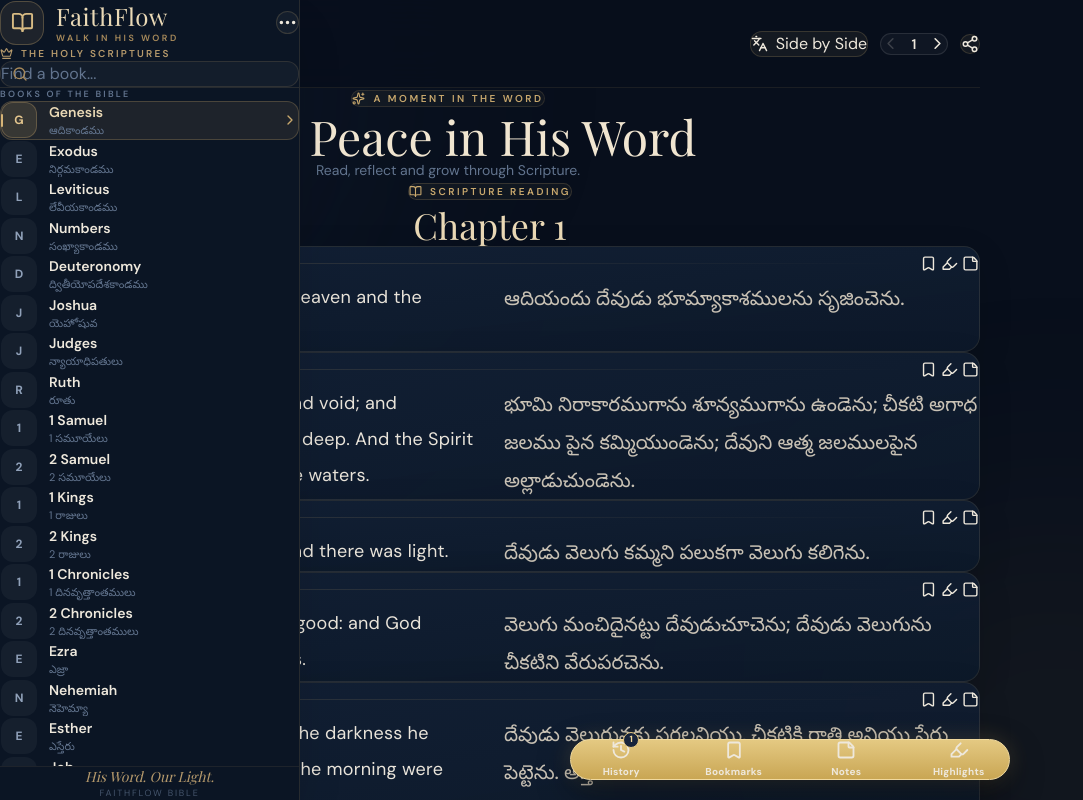
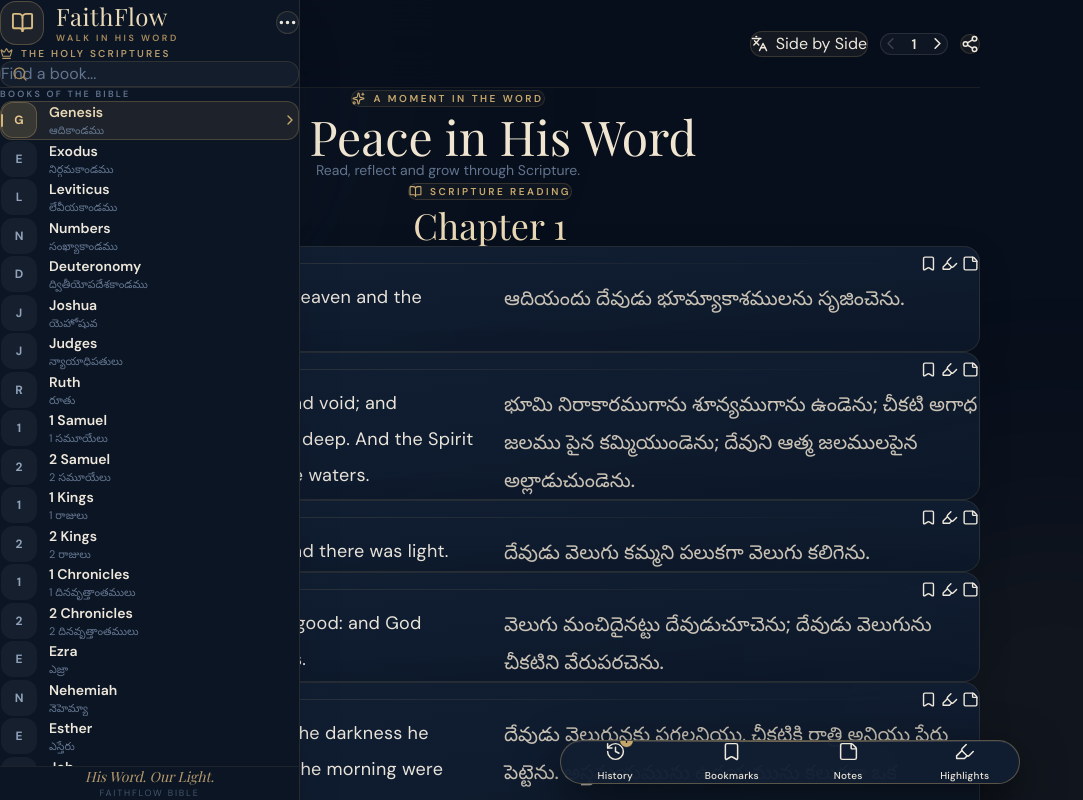
Before and after one commit to tanushkarumanchi/FaithFlow, a React (Vite) app: page / in a window 1280 px wide. Shown: the top 800 px of the page, without its empty margins (0-1083 px from the left). Built offline with nearby package versions, Linux system fonts and the light colour scheme.

Commit message:
Update App.jsx

```diff
--- a/src/App.jsx
+++ b/src/App.jsx
@@ -679,7 +679,7 @@ const App = () => {
 
         {!loading && selectedBook && (
           <div
-            className={`fixed bottom-5 right-0 z-40 flex flex-col items-center gap-3 px-3 transition-all duration-300 ${
+            className={`fixed bottom-4 right-0 z-40 flex flex-col items-center gap-3 px-3 transition-all duration-300 ${
               isSidebarCollapsed ? 'left-0' : 'left-0 md:left-[300px]'
             }`}
           >
@@ -703,8 +703,10 @@ const App = () => {
               )}
             </AnimatePresence>
 
-            {/* ANTIQUE GOLD BOTTOM NAVIGATION */}
-            <div className="flex w-full max-w-[440px] items-center justify-around gap-1 rounded-[22px] border border-[#f0d99e] bg-gradient-to-b from-[#e4c982] to-[#c9a653] p-2 shadow-[0_12px_35px_rgba(0,0,0,0.45),0_0_22px_rgba(214,182,109,0.22)] sm:gap-3 sm:p-3">
+            {/* LUXURY MIDNIGHT NAVIGATION */}
+            <div className="relative flex w-full max-w-[460px] items-center justify-between gap-1 overflow-hidden rounded-[22px] border border-[#c6a76a]/40 bg-[#111e32]/95 p-2 shadow-[0_14px_45px_rgba(0,0,0,0.55),inset_0_1px_0_rgba(255,255,255,0.06)] backdrop-blur-2xl sm:gap-2 sm:p-2.5">
+              <div className="pointer-events-none absolute inset-x-8 top-0 h-px bg-gradient-to-r from-transparent via-[#c6a76a]/50 to-transparent" />
+
               {featureItems.map((item) => {
                 const Icon = item.icon;
                 const isActive = activeFeature === item.id;
@@ -724,16 +726,16 @@ const App = () => {
                     }
                     aria-label={item.label}
                     aria-pressed={isActive}
-                    className={`relative flex min-w-0 flex-1 flex-col items-center justify-center gap-1 rounded-xl px-2 py-2.5 transition-colors ${
+                    className={`relative z-0 flex min-w-0 flex-1 flex-col items-center justify-center gap-1.5 rounded-[16px] px-1 py-2.5 transition-colors duration-300 sm:py-3 ${
                       isActive
-                        ? 'text-[#f3d99e]'
-                        : 'text-[#18243a] hover:text-[#5a421b]'
+                        ? 'text-[#f0d59c]'
+                        : 'text-[#aeb9c9] hover:text-[#e8d4ad]'
                     }`}
                   >
                     {isActive && (
                       <motion.div
                         layoutId="faithflow-active-feature"
-                        className="absolute inset-0 rounded-xl border border-[#e5c47d]/40 bg-[#17243b] shadow-inner"
+                        className="absolute inset-0 -z-10 rounded-[16px] border border-[#c6a76a]/35 bg-gradient-to-b from-[#c6a76a]/20 to-[#c6a76a]/[0.07] shadow-[0_0_18px_rgba(198,167,106,0.10)]"
                         transition={{
                           type: 'spring',
                           stiffness: 380,
@@ -743,18 +745,36 @@ const App = () => {
                     )}
 
                     <span className="relative">
-                      <Icon size={20} strokeWidth={2.2} />
+                      <Icon
+                        size={21}
+                        strokeWidth={isActive ? 2.2 : 1.7}
+                        className="transition-all duration-300"
+                      />
 
                       {counts[item.id] > 0 && (
-                        <span className="absolute -right-2 -top-2 flex h-4 min-w-4 items-center justify-center rounded-full border border-[#e7ca85] bg-[#17243b] px-1 text-[9px] font-bold text-[#f3d99e]">
+                        <span className="absolute -right-2 -top-2 flex h-[15px] min-w-[15px] items-center justify-center rounded-full border border-[#111e32] bg-[#c6a76a] px-1 text-[9px] font-bold leading-none text-[#101827]">
                           {counts[item.id] > 99 ? '99+' : counts[item.id]}
                         </span>
                       )}
                     </span>
 
-                    <span className="relative text-[9px] font-bold tracking-wide sm:text-[10px]">
+                    <span className={`relative whitespace-nowrap text-[9px] tracking-wide transition-all duration-300 sm:text-[10px] ${
+                      isActive ? 'font-bold' : 'font-medium'
+                    }`}>
                       {item.label}
                     </span>
+
+                    {isActive && (
+                      <motion.span
+                        layoutId="faithflow-active-dot"
+                        className="absolute bottom-1 h-[3px] w-3 rounded-full bg-[#d8bb83] shadow-[0_0_8px_rgba(216,187,131,0.65)]"
+                        transition={{
+                          type: 'spring',
+                          stiffness: 380,
+                          damping: 30
+                        }}
+                      />
+                    )}
                   </button>
                 );
               })}
```
